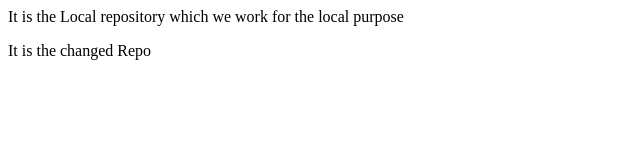
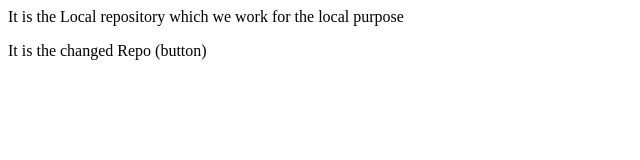
Before and after one commit to Amanupadhayay/LocalRepo, a plain HTML site: page index.html in a window 1280 px wide. Shown: the full height of the page, 0-640 px from the left. Drawn offline with Linux system fonts and the light colour scheme.

```diff
--- a/index.html
+++ b/index.html
@@ -1,2 +1,2 @@
 <p>It is the Local repository which we work for the local purpose</p>
-<p>It is the changed Repo </p>
+<p>It is the changed Repo (button)</p>
```
